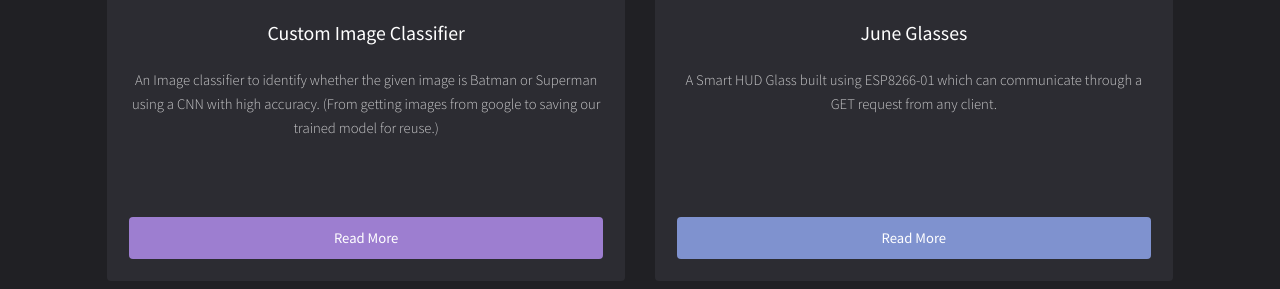
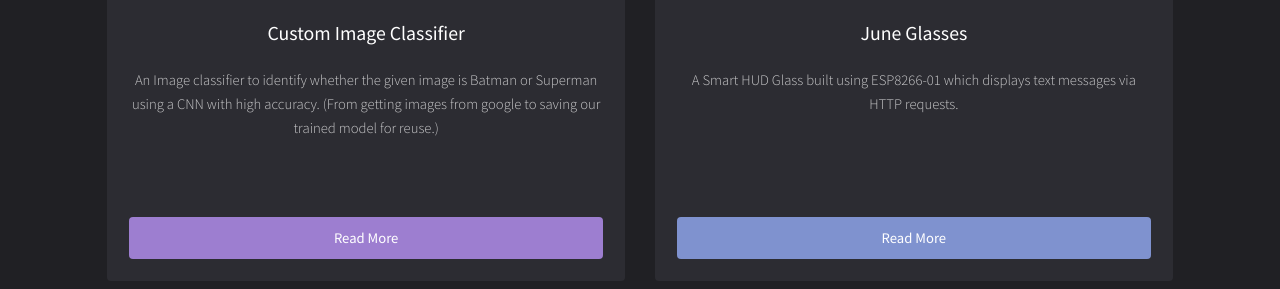
Before and after one commit to perseus784/perseus784.github.io, a plain HTML site: page index.html in a window 1280 px wide. Shown: the part 1456-1745 px from the top of the page. Drawn offline with Linux system fonts and the light colour scheme.

Commit message:
Update index.html

```diff
--- a/index.html
+++ b/index.html
@@ -68,7 +68,7 @@
 								<a href="https://github.com/perseus784/June_Glasses" class="image fit"><img src="images/device(4).jpg" alt="" width="600" height="260"/></a>
 								<div class="inner">
 									<h3>June Glasses</h3>
-									<p>A Smart HUD Glass built using ESP8266-01 which can communicate through a GET request from any client.
+									<p>A Smart HUD Glass built using ESP8266-01 which displays text messages via HTTP requests.
 									</p>
 									<a href="https://github.com/perseus784/June_Glasses" class="button style2 fit" >Read More</a>
 								</div>
```
